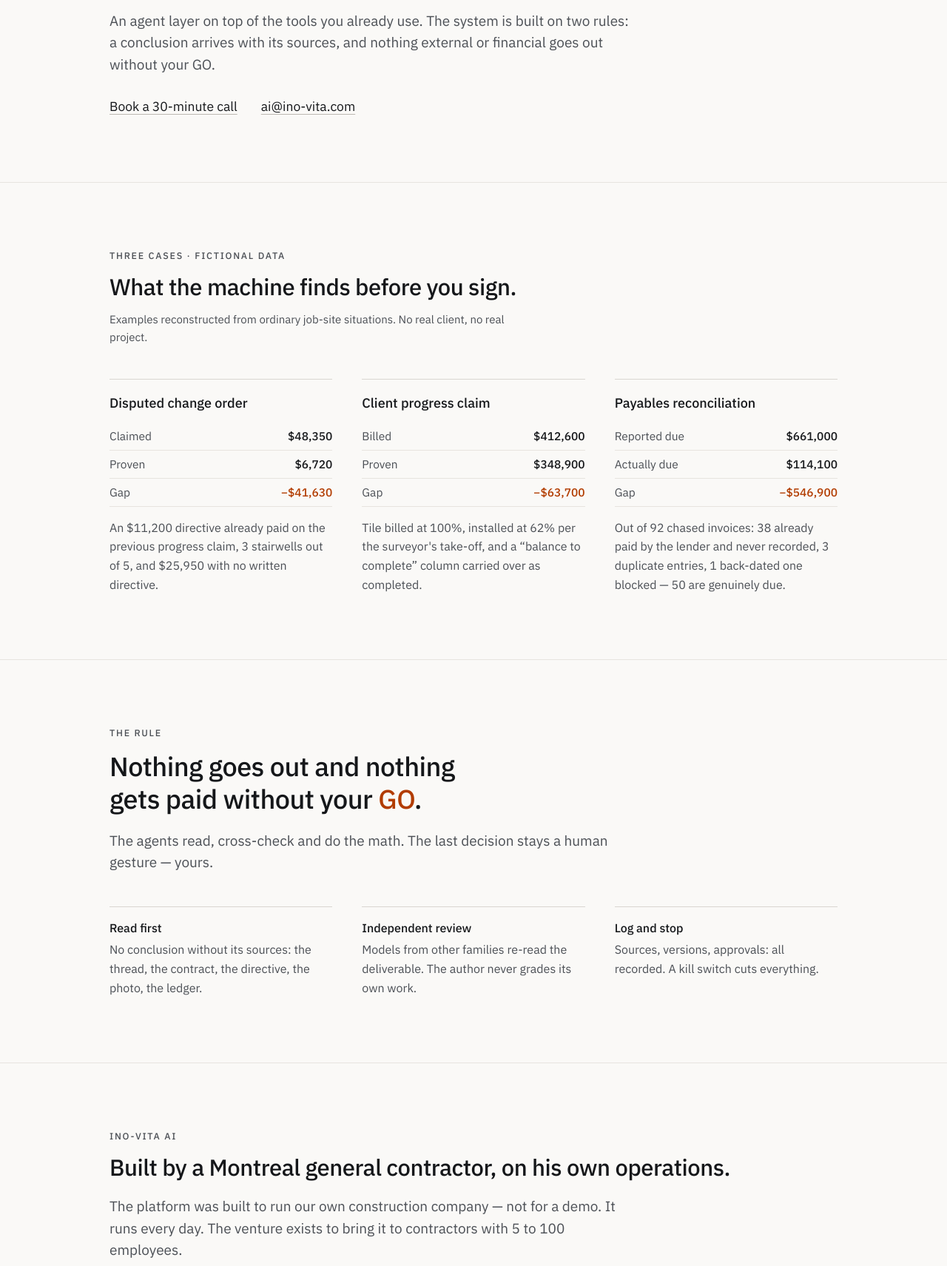
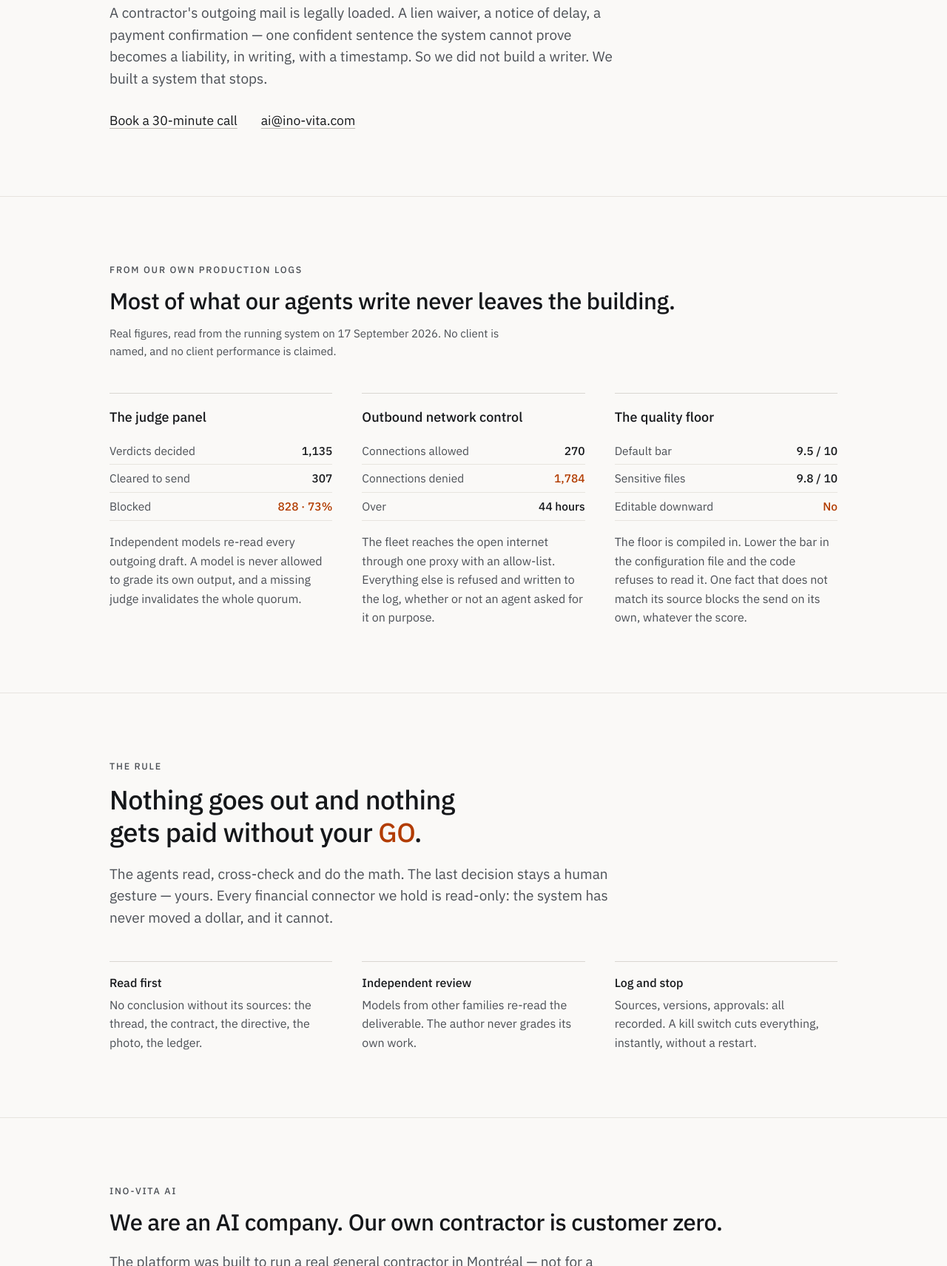
Before and after one commit to olivieraziz-collab/ino-vita-ai-site, a plain HTML site: page en/index.html in a window 1280 px wide. Shown: the part 1089-2800 px from the top of the page at 74% size. Drawn offline with Linux system fonts and the light colour scheme.

Commit message:
Page anglaise refaite autour du refus, et gouttiere laterale corrigee
- en/index.html : nouveau positionnement (compagnie d IA, le refus comme produit),
  chiffres de production reels du 17 septembre, montants clients retires du JSON-LD,
  jargon interne retire du pied, description ramenee sous la coupure de Google.
- style.css : le bandeau et le pied mettaient la gouttiere a zero, le logo collait
  au bord sur telephone. Corrige sur toutes les pages.
- sitemap.xml : lastmod de /en/ au 2026-09-17.

```diff
--- a/en/index.html
+++ b/en/index.html
@@ -3,9 +3,9 @@
 <head>
 <meta charset="utf-8">
 <meta name="viewport" content="width=device-width, initial-scale=1">
-<title>Ino-Vita AI — governed AI agents for construction</title>
-<meta name="description" content="AI agents that read your email, contracts, job sites and books, do the math on the decision, and stop at your GO. Narrated 1 min 14 demo.">
-<meta name="site-version" content="video-2026-09-10">
+<title>Ino-Vita AI — the AI company that refuses to send</title>
+<meta name="description" content="An AI company for construction. Our agents write, cross-check and reconcile — and block 73% of what they write before it leaves, for lack of proof.">
+<meta name="site-version" content="refus-2026-09-17">
 <meta name="theme-color" content="#faf9f7" media="(prefers-color-scheme: light)">
 <meta name="theme-color" content="#0e1013" media="(prefers-color-scheme: dark)">
 <link rel="canonical" href="https://ino-vita.ai/en/">
@@ -15,8 +15,8 @@
 <meta property="og:type" content="website">
 <meta property="og:site_name" content="Ino-Vita AI">
 <meta property="og:locale" content="en_CA">
-<meta property="og:title" content="Ino-Vita AI — governed AI agents for construction">
-<meta property="og:description" content="AI agents that read your email, contracts, job sites and books, do the math on the decision, and stop at your GO. Narrated 1 min 14 demo.">
+<meta property="og:title" content="Ino-Vita AI — the AI company that refuses to send">
+<meta property="og:description" content="An AI company for construction. Our agents write, cross-check and reconcile — and block 73% of what they write before it leaves, for lack of proof.">
 <meta property="og:url" content="https://ino-vita.ai/en/">
 <meta property="og:image" content="https://ino-vita.ai/og.png">
 <meta property="og:image:width" content="1200">
@@ -28,13 +28,13 @@
 <meta property="og:video:width" content="1280">
 <meta property="og:video:height" content="720">
 <meta name="twitter:card" content="summary_large_image">
-<meta name="twitter:title" content="Ino-Vita AI — governed AI agents for construction">
-<meta name="twitter:description" content="AI agents that read your email, contracts, job sites and books, do the math on the decision, and stop at your GO. Narrated 1 min 14 demo.">
+<meta name="twitter:title" content="Ino-Vita AI — the AI company that refuses to send">
+<meta name="twitter:description" content="An AI company for construction. Our agents write, cross-check and reconcile — and block 73% of what they write before it leaves, for lack of proof.">
 <meta name="twitter:image" content="https://ino-vita.ai/og.png">
 <link rel="icon" href="/favicon.svg" type="image/svg+xml">
 <link rel="preload" href="/fonts/ibm-plex-sans-latin.woff2" as="font" type="font/woff2" crossorigin>
 <link rel="stylesheet" href="/style.css">
-<script type="application/ld+json">{"@context":"https://schema.org","@graph":[{"@type":"Organization","@id":"https://ino-vita.ai/#organization","name":"Ino-Vita AI","url":"https://ino-vita.ai/","logo":"https://ino-vita.ai/logo.svg","image":"https://ino-vita.ai/og.png","email":"ai@ino-vita.com","address":{"@type":"PostalAddress","addressLocality":"Montréal","addressRegion":"QC","addressCountry":"CA"},"areaServed":{"@type":"AdministrativeArea","name":"Québec, Canada"},"description":"Governed AI agents for construction contractors, built by Gestion Ino-Vita inc., a general contractor in Montréal."},{"@type":"VideoObject","@id":"https://ino-vita.ai/en/#video","name":"Ino-Vita AI demo — three cases, from inbox to GO","description":"A narrated 1 min 14 video: a $48,350 disputed change order, a $412,600 client progress claim and 92 supplier invoices, analysed all the way to the human GO. Fictional data.","thumbnailUrl":"https://ino-vita.ai/demo/poster-en.png","uploadDate":"2026-09-03","duration":"PT1M14S","contentUrl":"https://ino-vita.ai/demo/video/demo-ino-vita-ai-v3-en-2026-09-03.mp4","embedUrl":"https://ino-vita.ai/en/demo/","inLanguage":"en-CA","isFamilyFriendly":true,"publisher":{"@id":"https://ino-vita.ai/#organization"}}]}</script>
+<script type="application/ld+json">{"@context":"https://schema.org","@graph":[{"@type":"Organization","@id":"https://ino-vita.ai/#organization","name":"Ino-Vita AI","url":"https://ino-vita.ai/","logo":"https://ino-vita.ai/logo.svg","image":"https://ino-vita.ai/og.png","email":"ai@ino-vita.com","address":{"@type":"PostalAddress","addressLocality":"Montréal","addressRegion":"QC","addressCountry":"CA"},"areaServed":{"@type":"AdministrativeArea","name":"Québec, Canada"},"description":"An artificial intelligence company for construction. Governed agents that prepare a contractor's decisions and refuse to send what they cannot prove."},{"@type":"VideoObject","@id":"https://ino-vita.ai/en/#video","name":"Ino-Vita AI demo — three cases, from inbox to GO","description":"A narrated 1 min 14 video: three job-site cases analysed all the way to the human GO. Fictional data.","thumbnailUrl":"https://ino-vita.ai/demo/poster-en.png","uploadDate":"2026-09-03","duration":"PT1M14S","contentUrl":"https://ino-vita.ai/demo/video/demo-ino-vita-ai-v3-en-2026-09-03.mp4","embedUrl":"https://ino-vita.ai/en/demo/","inLanguage":"en-CA","isFamilyFriendly":true,"publisher":{"@id":"https://ino-vita.ai/#organization"}}]}</script>
 </head>
 <body>
 <a class="skip u" href="#main">Skip to content</a>
@@ -48,7 +48,8 @@
 
   <section class="hero">
     <div class="wrap stack-lg">
-      <h1>AI agents that read your email, contracts, job sites and books, prepare the decision, and stop at your <span class="accent">GO</span>.</h1>
+      <p class="label">An artificial intelligence company for construction</p>
+      <h1>Anyone can build an agent that writes. The hard part is one that <span class="accent">refuses to send</span>.</h1>
       <div class="player">
         <video controls preload="metadata" playsinline width="1280" height="720"
                poster="/demo/poster-en.png" aria-label="Ino-Vita AI demo video: three cases, 1 minute 14, narrated, subtitled">
@@ -59,7 +60,7 @@
         </video>
       </div>
       <p class="small muted measure">A 1 min 14 demo, with sound and subtitles. Fictional data, no real system connected.</p>
-      <p class="lede measure">An agent layer on top of the tools you already use. The system is built on two rules: a conclusion arrives with its sources, and nothing external or financial goes out without your GO.</p>
+      <p class="lede measure">A contractor's outgoing mail is legally loaded. A lien waiver, a notice of delay, a payment confirmation — one confident sentence the system cannot prove becomes a liability, in writing, with a timestamp. So we did not build a writer. We built a system that stops.</p>
       <p class="links">
         <a class="u" href="https://cal.com/ino-vita-ai/appel-exploratoire-30-min" rel="noopener">Book a 30-minute call</a>
         <a class="u" href="mailto:ai@ino-vita.com?subject=Intro%20call%20%E2%80%94%20Ino-Vita%20AI">ai@ino-vita.com</a>
@@ -67,38 +68,38 @@
     </div>
   </section>
 
-  <section id="console">
+  <section id="refus">
     <div class="wrap">
-      <p class="label">Three cases · fictional data</p>
-      <h2 style="margin-top:14px">What the machine finds before you sign.</h2>
-      <p class="small muted measure" style="margin-top:14px">Examples reconstructed from ordinary job-site situations. No real client, no real project.</p>
+      <p class="label">From our own production logs</p>
+      <h2 style="margin-top:14px">Most of what our agents write never leaves the building.</h2>
+      <p class="small muted measure" style="margin-top:14px">Real figures, read from the running system on 17 September 2026. No client is named, and no client performance is claimed.</p>
       <div class="cases">
         <div class="case">
-        <h3>Disputed change order</h3>
+          <h3>The judge panel</h3>
           <dl class="figs">
-          <div class="fig"><dt>Claimed</dt><dd>$48,350</dd></div>
-          <div class="fig"><dt>Proven</dt><dd>$6,720</dd></div>
-          <div class="fig gap"><dt>Gap</dt><dd>−$41,630</dd></div>
+            <div class="fig"><dt>Verdicts decided</dt><dd>1,135</dd></div>
+            <div class="fig"><dt>Cleared to send</dt><dd>307</dd></div>
+            <div class="fig gap"><dt>Blocked</dt><dd>828 · 73%</dd></div>
           </dl>
-        <p>An $11,200 directive already paid on the previous progress claim, 3 stairwells out of 5, and $25,950 with no written directive.</p>
+          <p>Independent models re-read every outgoing draft. A model is never allowed to grade its own output, and a missing judge invalidates the whole quorum.</p>
         </div>
         <div class="case">
-        <h3>Client progress claim</h3>
+          <h3>Outbound network control</h3>
           <dl class="figs">
-          <div class="fig"><dt>Billed</dt><dd>$412,600</dd></div>
-          <div class="fig"><dt>Proven</dt><dd>$348,900</dd></div>
-          <div class="fig gap"><dt>Gap</dt><dd>−$63,700</dd></div>
+            <div class="fig"><dt>Connections allowed</dt><dd>270</dd></div>
+            <div class="fig gap"><dt>Connections denied</dt><dd>1,784</dd></div>
+            <div class="fig"><dt>Over</dt><dd>44 hours</dd></div>
           </dl>
-        <p>Tile billed at 100%, installed at 62% per the surveyor's take-off, and a “balance to complete” column carried over as completed.</p>
+          <p>The fleet reaches the open internet through one proxy with an allow-list. Everything else is refused and written to the log, whether or not an agent asked for it on purpose.</p>
         </div>
         <div class="case">
-        <h3>Payables reconciliation</h3>
+          <h3>The quality floor</h3>
           <dl class="figs">
-          <div class="fig"><dt>Reported due</dt><dd>$661,000</dd></div>
-          <div class="fig"><dt>Actually due</dt><dd>$114,100</dd></div>
-          <div class="fig gap"><dt>Gap</dt><dd>−$546,900</dd></div>
+            <div class="fig"><dt>Default bar</dt><dd>9.5 / 10</dd></div>
+            <div class="fig"><dt>Sensitive files</dt><dd>9.8 / 10</dd></div>
+            <div class="fig gap"><dt>Editable downward</dt><dd>No</dd></div>
           </dl>
-        <p>Out of 92 chased invoices: 38 already paid by the lender and never recorded, 3 duplicate entries, 1 back-dated one blocked — 50 are genuinely due.</p>
+          <p>The floor is compiled in. Lower the bar in the configuration file and the code refuses to read it. One fact that does not match its source blocks the send on its own, whatever the score.</p>
         </div>
       </div>
     </div>
@@ -108,11 +109,11 @@
     <div class="wrap">
       <p class="label">The rule</p>
       <p class="rule-line" style="margin-top:14px">Nothing goes out and nothing gets paid without your <span class="accent">GO</span>.</p>
-      <p class="lede measure" style="margin-top:20px">The agents read, cross-check and do the math. The last decision stays a human gesture — yours.</p>
+      <p class="lede measure" style="margin-top:20px">The agents read, cross-check and do the math. The last decision stays a human gesture — yours. Every financial connector we hold is read-only: the system has never moved a dollar, and it cannot.</p>
       <div class="threes">
       <div><strong>Read first</strong>No conclusion without its sources: the thread, the contract, the directive, the photo, the ledger.</div>
       <div><strong>Independent review</strong>Models from other families re-read the deliverable. The author never grades its own work.</div>
-      <div><strong>Log and stop</strong>Sources, versions, approvals: all recorded. A kill switch cuts everything.</div>
+      <div><strong>Log and stop</strong>Sources, versions, approvals: all recorded. A kill switch cuts everything, instantly, without a restart.</div>
       </div>
     </div>
   </section>
@@ -120,15 +121,17 @@
   <section>
     <div class="wrap">
       <p class="label">Ino-Vita AI</p>
-      <h2 style="margin-top:14px">Built by a Montreal general contractor, on his own operations.</h2>
-      <p class="lede measure" style="margin-top:20px">The platform was built to run our own construction company — not for a demo. It runs every day. The venture exists to bring it to contractors with 5 to 100 employees.</p>
+      <h2 style="margin-top:14px">We are an AI company. Our own contractor is customer zero.</h2>
+      <p class="lede measure" style="margin-top:20px">The platform was built to run a real general contractor in Montréal — not for a demo. It runs every day, against real subcontractors, real liens and real deadlines. That company is where the product is proven, not what we sell.</p>
       <div class="facts">
       <div><span class="k">Head office</span><span class="v">Montréal, Québec</span></div>
-      <div><span class="k">Operated by</span><span class="v">Gestion Ino-Vita inc. — general contractor</span></div>
+      <div><span class="k">Proven on</span><span class="v">Gestion Ino-Vita inc. — general contractor</span></div>
       <div><span class="k">RBQ licence</span><span class="v">5761-7300-01 — Gestion Ino-Vita inc.</span></div>
       <div><span class="k">Projects</span><span class="v">Institutional · commercial · multi-residential</span></div>
-      <div><span class="k">Projects under way</span><span class="v">Over $10M in contract value</span></div>
+      <div><span class="k">Contract volume</span><span class="v">Over $10M in contract value</span></div>
       <div><span class="k">In internal production</span><span class="v">Since 2026</span></div>
+      <div><span class="k">Financial connectors</span><span class="v">Read-only, by construction</span></div>
+      <div><span class="k">External customers</span><span class="v">None yet — we would rather say so</span></div>
       </div>
     </div>
   </section>
@@ -137,7 +140,7 @@
     <div class="wrap">
       <p class="label">Contact</p>
       <h2 style="margin-top:14px">A 30-minute call, with an actual construction person.</h2>
-      <p class="lede measure" style="margin-top:20px">We look at your first high-value workflow, and we show you the system running. No commitment.</p>
+      <p class="lede measure" style="margin-top:20px">We look at your first high-value workflow, and we show you the system running — including the refusals, and the ones where it got it wrong and what we changed after.</p>
       <p class="links" style="margin-top:28px">
         <a class="u" href="https://cal.com/ino-vita-ai/appel-exploratoire-30-min" rel="noopener">Book a 30-minute call</a>
         <a class="u" href="mailto:ai@ino-vita.com?subject=Intro%20call%20%E2%80%94%20Ino-Vita%20AI">ai@ino-vita.com</a>
@@ -157,7 +160,7 @@
     <div class="footlinks"><a class="u" href="mailto:ai@ino-vita.com">ai@ino-vita.com</a></div>
   </div>
   <div class="wrap end">
-    <p class="tiny measure">Pre-launch site. The functions and rules described — sources cited, stop at the GO — are those of the system in internal production at Gestion Ino-Vita inc.; their scope on a client perimeter is defined at the diagnostic, and no universal coverage is guaranteed here. No client-performance metric is published before formal measurement.</p>
+    <p class="tiny measure">Pre-launch site. The demo above uses fictional data and no real system is connected to it. The production figures in “From our own production logs” are read from the system running internally at Gestion Ino-Vita inc. on 17 September 2026; they describe that system, not a result obtained for a client. No client-performance metric is published before formal measurement.</p>
     <p class="tiny" style="margin-top:10px">© 2026 Gestion Ino-Vita inc. / Ino-Vita AI — Montréal, Québec.</p>
   </div>
 </footer>
--- a/sitemap.xml
+++ b/sitemap.xml
@@ -2,7 +2,7 @@
 <!-- Les pages legales sont en noindex (versions preliminaires) et ne figurent pas ici. -->
 <urlset xmlns="http://www.sitemaps.org/schemas/sitemap/0.9">
   <url><loc>https://ino-vita.ai/</loc><lastmod>2026-09-10</lastmod></url>
-  <url><loc>https://ino-vita.ai/en/</loc><lastmod>2026-09-10</lastmod></url>
+  <url><loc>https://ino-vita.ai/en/</loc><lastmod>2026-09-17</lastmod></url>
   <url><loc>https://ino-vita.ai/demo/</loc><lastmod>2026-09-10</lastmod></url>
   <url><loc>https://ino-vita.ai/en/demo/</loc><lastmod>2026-09-10</lastmod></url>
 </urlset>
--- a/style.css
+++ b/style.css
@@ -109,7 +109,9 @@ a:focus-visible{ outline:2px solid var(--accent); outline-offset:3px; }
 }
 .masthead .row,.foot .row{
   display:flex; align-items:baseline; justify-content:space-between; gap:24px;
-  padding:22px 0;
+  /* 2026-09-17 : le raccourci mettait la gouttiere laterale a zero et collait le
+     logo au bord de l'ecran sur telephone, alors que le corps gardait ses 28 px. */
+  padding:22px 28px;
 }
 .mark{ font-weight:500; letter-spacing:-.01em; font-size:17px; }
 .mark .ai{ color:var(--accent); }
@@ -207,6 +209,7 @@ main.doc th{ font-weight:500; color:var(--ink-70); }
 @media (max-width:560px){
   body{ font-size:16.5px; }
   .wrap{ padding:0 20px; }
+  .masthead .row,.foot .row{ padding:22px 20px; }
   section{ padding:64px 0; }
   .hero{ padding:72px 0 64px; }
   .fig{ font-size:15px; }
```
Lines whose indentation alone changed are shown as unchanged.
